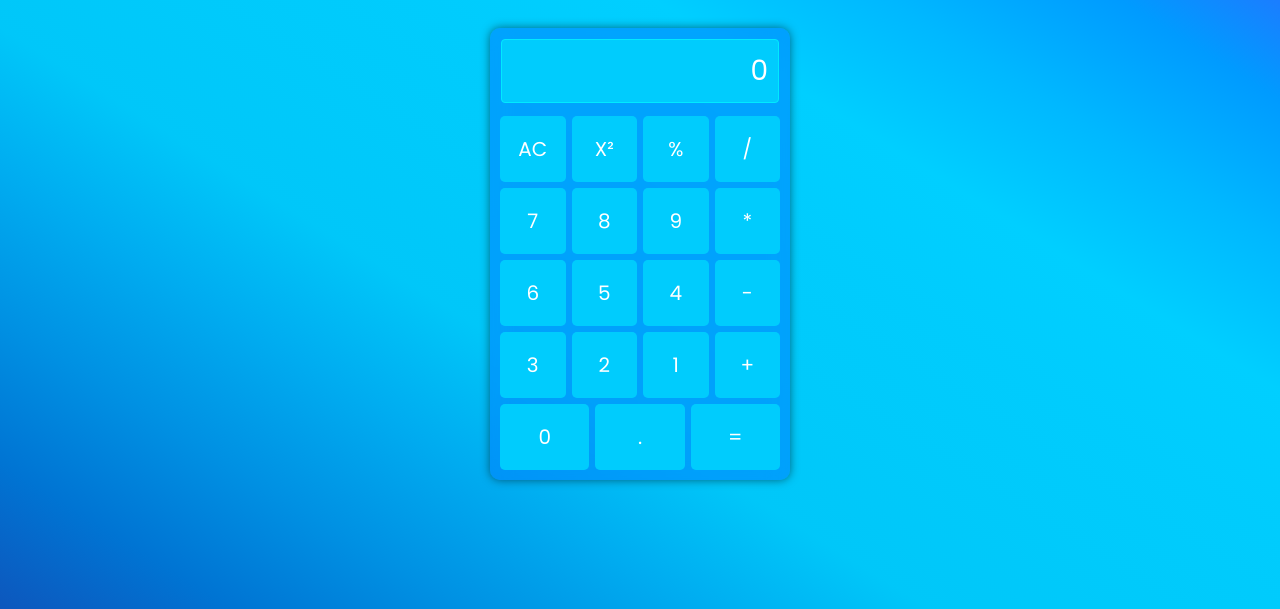
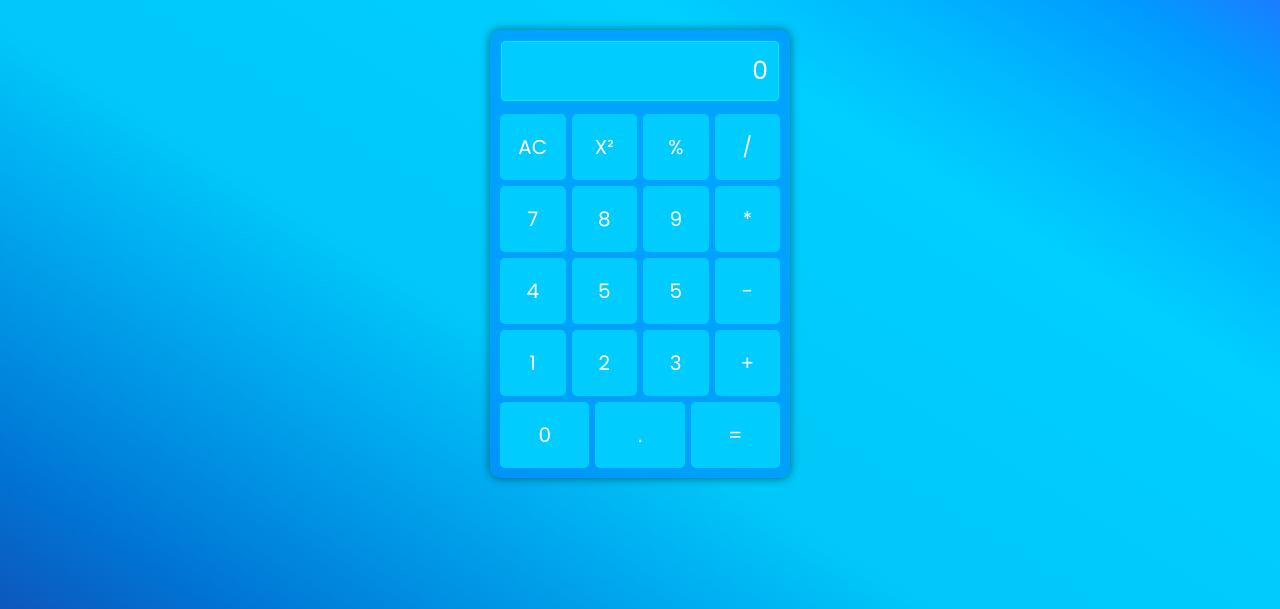
Before and after one commit to GowthamXeno/Calculator-Project, a plain HTML site: page index.html in a window 1280 px wide. Shown: the part 191-800 px from the top of the page. Drawn offline with Linux system fonts and the light colour scheme.

Commit message:
Bug Fixed

```diff
--- a/index.html
+++ b/index.html
@@ -28,15 +28,15 @@
             <button onclick="appendCharacter('*')">*</button>
         </div>
         <div class="row">
-            <button onclick="appendCharacter('6')">6</button>
+            <button onclick="appendCharacter('4')">4</button>
             <button onclick="appendCharacter('5')">5</button>
-            <button onclick="appendCharacter('4')">4</button>
+            <button onclick="appendCharacter('6')">5</button>
             <button onclick="appendCharacter('-')">-</button>
         </div>
         <div class="row">
+            <button onclick="appendCharacter('1')">1</button>
+            <button onclick="appendCharacter('2')">2</button>
             <button onclick="appendCharacter('3')">3</button>
-            <button onclick="appendCharacter('2')">2</button>
-            <button onclick="appendCharacter('1')">1</button>
             <button onclick="appendCharacter('+')">+</button>
         </div>
         <div class="row">
--- a/script.js
+++ b/script.js
@@ -14,8 +14,6 @@ function clearDisplay(){
 function appendCharacter(char){
     if(currentInput === '0' && char!=='.')
         currentInput = char;
-    // else if(char === '**2')
-    //     currentInput += '²';
     else
         currentInput += char;
     updateDisplay();
--- a/style.css
+++ b/style.css
@@ -62,7 +62,7 @@ button{
     border-radius: 4px;
     background-color: #00ccfd;
     color:white;
-    font-size: 28px;
+    font-size: 25px;
 }
 button:hover {
     background-color: #0f88eb;
```
